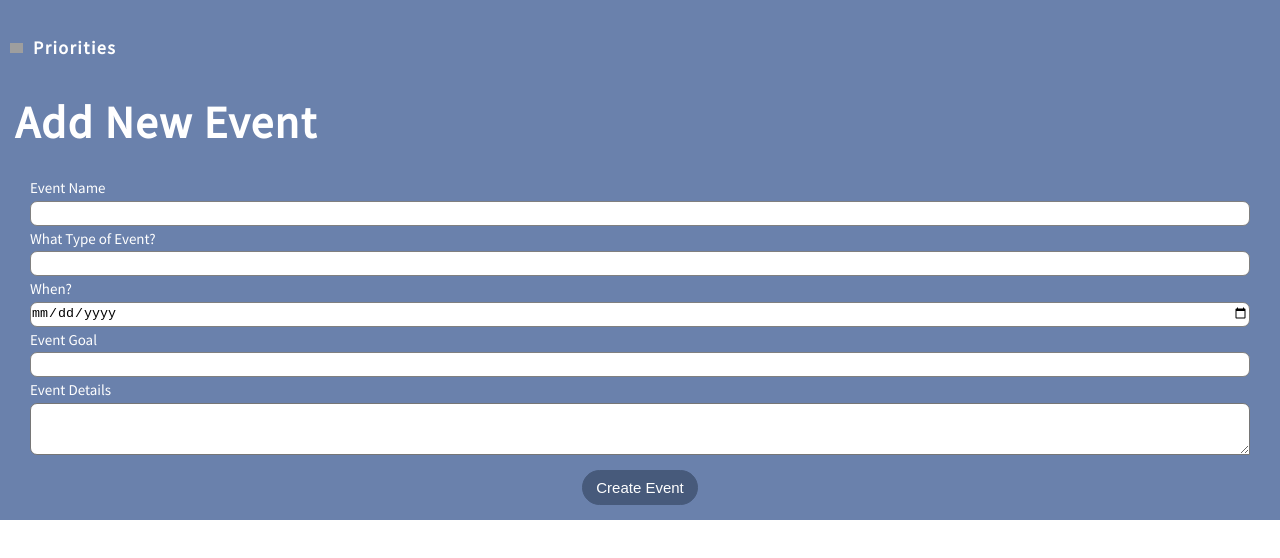
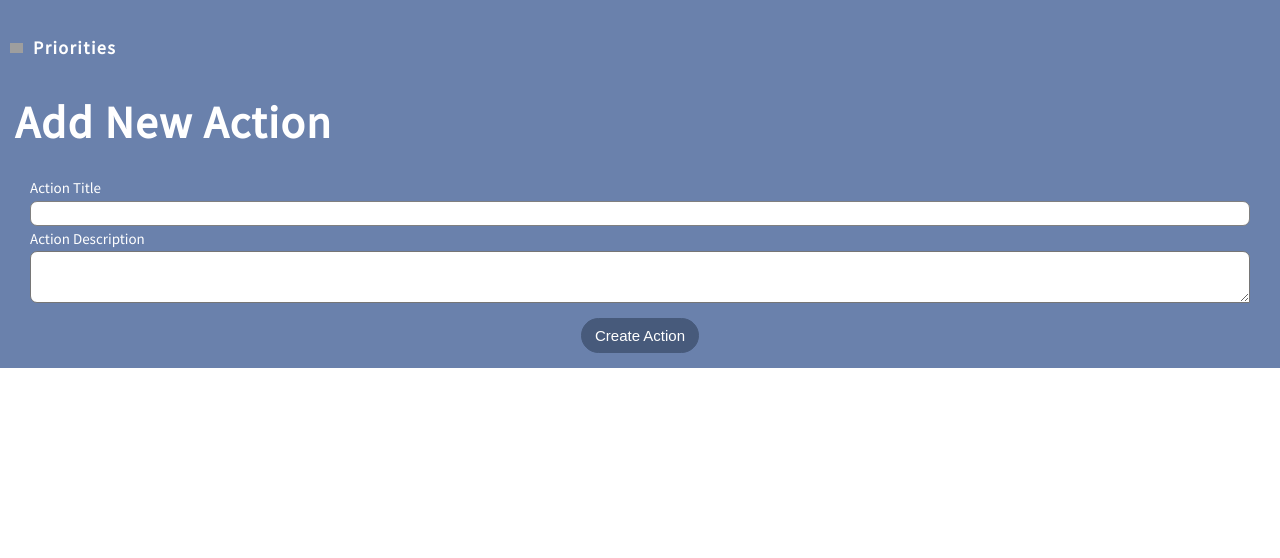
Before and after one commit to code4sac/neighborhood-connect, a React (Create React App) app: page /newAction/1 in a window 1280 px wide. Shown: the top 558 px of the page. Built offline with nearby package versions, Linux system fonts and the light colour scheme; grey boxes are pictures that could not be loaded.

Commit message:
refactor form for post request

```diff
--- a/src/components/NewActionForm.js
+++ b/src/components/NewActionForm.js
@@ -1,13 +1,12 @@
 import React, { Component } from 'react';
+
 import Header from './Header';
+import { apiUrl } from '../config';
 
 export default class NewEventForm extends Component {
   state = {
-    name: '',
-    type: '',
-    date: '',
-    goal: '',
-    details: ''
+    title: '',
+    description: '',
   }
 
   saveToState = e => {
@@ -17,50 +16,46 @@ export default class NewEventForm extends Component {
   render() {
     return (
       <div className="actionspage">
-            <Header title={"Add New Event"} />
+        <Header title={"Add New Action"} />
         <div>
           <form
             className="form"
             name="new-event"
-                    //Consider refactoring this POST to a method outside of the form tag
+            // Consider refactoring this POST to a method outside of the form tag
             onSubmit={async e => {
               e.preventDefault();
-                        fetch("INSERT_POST_URL", {
+              const formData = {
+                title: this.state.title,
+                description: this.state.description,
+                priority_id: this.props.match.params.priorityId,
+                action_type_id: 1, // required key by DB, needs default or different action types
+                visibility: true, // required key by DB
+                user_id: 1, // required key by DB, needs to be replaced with user id's when available
+              }
+              fetch(`${apiUrl}/events`, {
                 method: "POST",
-                            body: JSON.stringify(this.state)
-                        }).then(this.setState({ name: "", type: "", date: "", goal: "", details: "" }));
+                mode: 'cors',
+                headers: { "Content-Type": "application/json" },
+                body: JSON.stringify(formData)
+              })
+                .then(this.setState({ title: '', description: '' }));
             }}
           >
-                    <label className="form__label" htmlFor="name">
-                        Event Name
+            <label className="form__label" htmlFor="title">
+              Action Title
             </label>
-                    <input className="form__input" type="text" name="name" value={this.state.name} onChange={this.saveToState} />
+            <input className="form__input" type="text" name="title" value={this.state.title} onChange={this.saveToState} />
 
-                    <label className="form__label" htmlFor="type">
-                        What Type of Event?
+            <label className="form__label" htmlFor="description">
+              Action Description
             </label>
-                    <input className="form__input" type="text" name="type" value={this.state.type} onChange={this.saveToState} />
-
-                    <label className="form__label" htmlFor="date">
-                        When?
-                    </label>
-                    <input className="form__input" type="date" name="date" value={this.state.date} onChange={this.saveToState} />
-
-                    <label className="form__label" htmlFor="goal">
-                        Event Goal
-                    </label>
-                    <input className="form__input" type="text" name="goal" value={this.state.goal} onChange={this.saveToState} />
-
-                    <label className="form__label" htmlFor="details">
-                        Event Details
-                    </label>
-                    <textarea className="form__textarea" type="text" name="details" value={this.state.details} onChange={this.saveToState} />
+            <textarea className="form__textarea" type="text" name="description" value={this.state.description} onChange={this.saveToState} />
             <button className="form__btn btn btn--secondary-blue u-margin-top-small" type="submit">
-                        Create Event
+              Create Action
             </button>
           </form>
         </div>
-        </div>
+      </div >
     );
   }
 }
```
Lines whose indentation alone changed are shown as unchanged.
